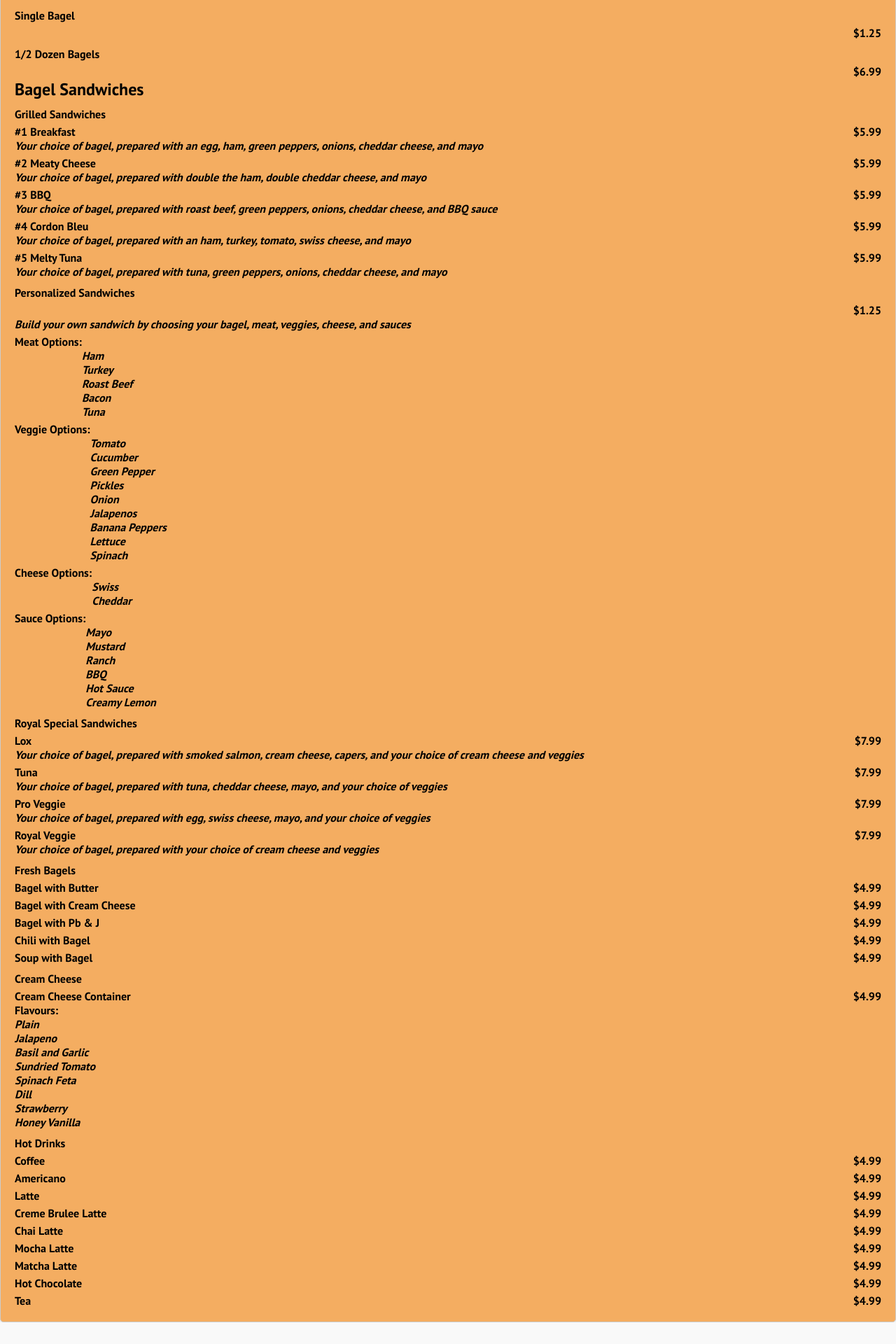
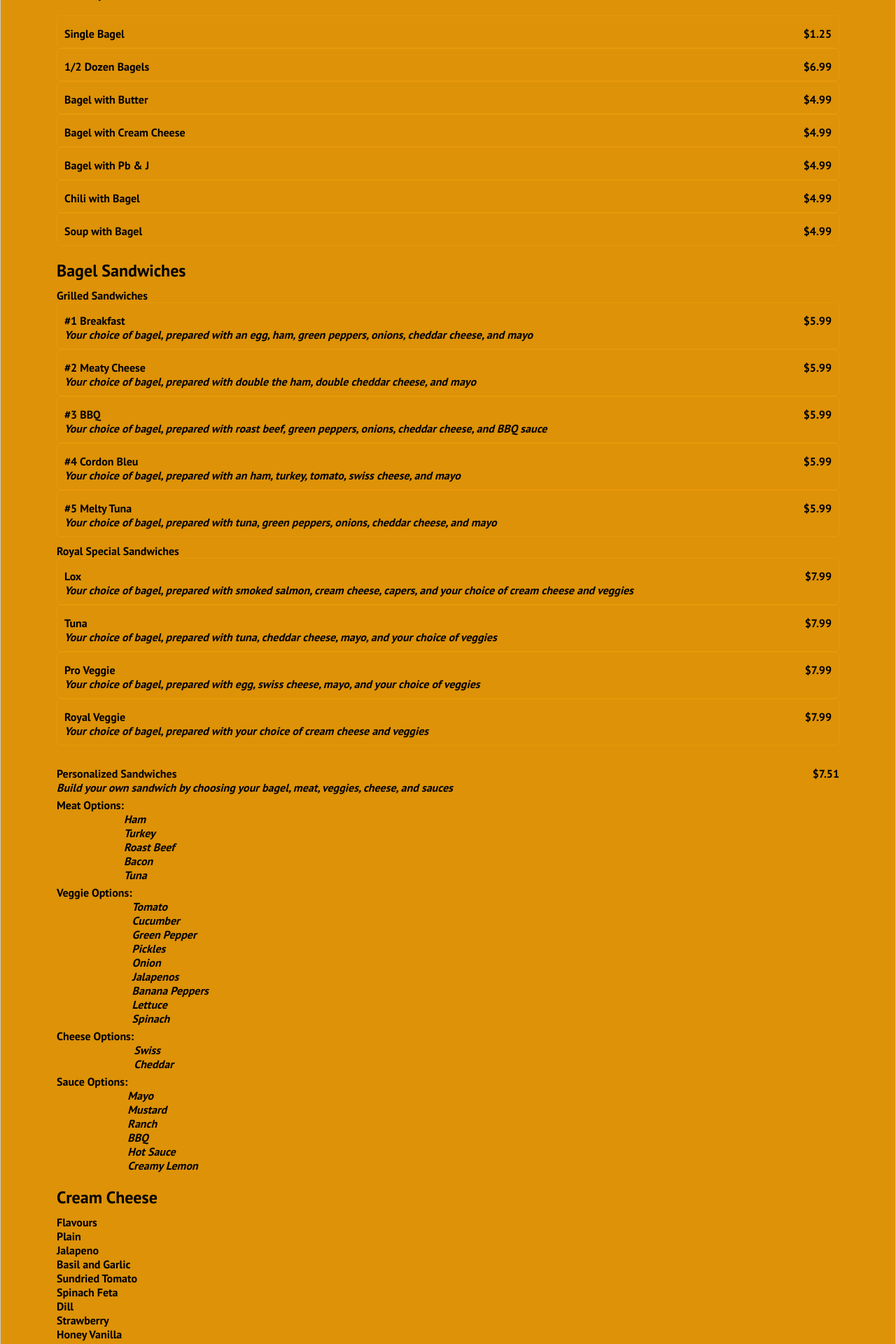
Before and after one commit to QuinnMarshal/Mount-Royal-Bagels, a React (Create React App) app: page /menu in a window 1280 px wide. Shown: the part 440-2360 px from the top of the page at 70% size. Before the commit the page ends 2329 px from the top, so only its background shows below. Built offline with nearby package versions, Linux system fonts and the light colour scheme.

Commit message:
edited nav bar to have logo and finished menu

```diff
--- a/src/components/Navbar.css
+++ b/src/components/Navbar.css
@@ -118,7 +118,7 @@
       position: absolute;
       top: 0;
       left: 0;
-      transform: translate(25%, 50%);
+      transform: translate(-1%, -6%);
     }
 
     .menu-icon {
--- a/src/components/Navbar.js
+++ b/src/components/Navbar.js
@@ -28,6 +28,7 @@ function Navbar() {
       <nav className='navbar'>
         <div className='navbar-container'>
             <Link to="/" className='navbar-logo' onClick={closeMobileMenu}>
+            <img src="images/logo.png" alt="Fresh Montreal Bagels" width="15%"></img>
                 Mount Royal Bagel Factory
             </Link>
             <div className='menu-icon' onClick={handleClick}>
--- a/src/components/pages/About.js
+++ b/src/components/pages/About.js
@@ -9,8 +9,8 @@ function About() {
     <body className='about-body'>
         <div class="container">
             <div class="image-box">
-                <img src="images/bagelimage.png" alt="Fresh Montreal Bagels" width="100%"></img>
-                </div>
+                <img src="images/bagels.png" alt="Fresh Montreal Bagels" width="100%"></img>
+            </div>
             <div class="text-box">
                 <h2>Our Story</h2>
                 <p style={{marginBottom: 20}}>Welcome to the Mount Royal Bagel Factory, your destination for the finest Montreal style bagels in the heart of Kelowna, BC. Our journey started with a passion for the authentic taste of Montreal bagels, and a commitment to bringing that tradition to the beautiful Okanagan Valley.</p>
--- a/src/components/pages/Menu.css
+++ b/src/components/pages/Menu.css
@@ -19,8 +19,10 @@ h1 {
 .menu-container {
     margin: 0 auto;
     min-height: calc(100vh - 80px);
-    background-color: #f4ad61;
+    background-color: #dd9207;
     padding: 20px;
+    padding-left: 80px;
+    padding-right: 80px;
     border: 1px solid #ccc;
     border-radius: 5px;
     box-shadow: 0 0 10px rgba(0, 0, 0, 0.1);
@@ -38,7 +40,11 @@ h2 {
     font-weight: bold;
     margin-top: 10px;
 }
-
+.title {
+    display: flex;
+    justify-content: space-between;
+    margin-top: 5px;
+}
 .item {
     display: flex;
     justify-content: space-between;
@@ -48,3 +54,21 @@ h2 {
     display: flex;
     margin-top: 5px;
 }
+
+.box{
+    border: 1px solid #e79909;
+    padding: 10px;
+    border-radius: 5px;
+}
+
+/* Add hover effect to items */
+.box:hover {
+    background-color: #e79909;
+    transition: background-color 0.3s;
+}
+
+/* Style description */
+.box p {
+    margin: 0;
+    font-style: italic;
+}
--- a/src/components/pages/Menu.js
+++ b/src/components/pages/Menu.js
@@ -7,10 +7,11 @@ function Menu() {
     <>
     <body>
     <div class="menu-container">
-        <span style={{display:"flex", justifyContent:"space-between"}}>
-            <h2>Bagel Flavors</h2>
+        <span>
+            <h2>Fresh Bagels</h2>
         </span>
         <div class="category">
+        <div class="subcategory">Flavours</div>
             <span>Plain</span><br></br>
             <span>Whole Wheat</span><br></br>
             <span>Cranberry</span><br></br>
@@ -24,52 +25,129 @@ function Menu() {
             <span>Poppy Seed</span><br></br>
             <span>Sesame Seed</span><br></br>
             <span>Everything</span><br></br>
-            <span>Rosemary Sea Salt</span><br></br><br></br>
+            <span>Rosemary Sea Salt</span>
         </div>
-        <div class="subcategory">Single Bagel</div>
+
+        <br></br>
+        <div class="box">
             <div class="item">
-                <span style={{display:"flex", justifyContent:"space-between"}}></span>
+                <span style={{display:"flex", justifyContent:"space-between"}}>Single Bagel</span>
                 <span>$1.25</span>
             </div>
-        <div class="subcategory">1/2 Dozen Bagels</div>
+        </div>
+        <div class="box">
             <div class="item">
-                <span style={{display:"flex", justifyContent:"space-between"}}></span>
+                <span style={{display:"flex", justifyContent:"space-between"}}>1/2 Dozen Bagels</span>
                 <span>$6.99</span>
             </div>
+        </div>
+            <div class="box">
+            <div class="item">
+                <span>Bagel with Butter</span>
+                <span>$4.99</span>
+            </div>
+            </div>
+            <div class="box">
+            <div class="item">
+                <span>Bagel with Cream Cheese</span>
+                <span>$4.99</span>
+            </div>
+            </div>
+            <div class="box">
+            <div class="item">
+                <span>Bagel with Pb & J</span>
+                <span>$4.99</span>
+            </div>
+            </div>
+            <div class="box">
+            <div class="item">
+                <span>Chili with Bagel</span>
+                <span>$4.99</span>
+            </div>
+            </div>
+            <div class="box">
+            <div class="item">
+                <span>Soup with Bagel</span>
+                <span>$4.99</span>
+            </div>
+            </div>
 
+        <br></br>
         <h2>Bagel Sandwiches</h2>
         <div class="category">
-            <div class="subcategory">Grilled Sandwiches</div>
-            <div class="item">
-                <span>#1 Breakfast</span>
-                <span>$5.99</span>
+                <div class="subcategory">Grilled Sandwiches</div>
+                <div class="box">
+                <div class="item">
+                    <span>#1 Breakfast</span>
+                    <span>$5.99</span>
+                </div>
+                <i>Your choice of bagel, prepared with an egg, ham, green peppers, onions, cheddar cheese, and mayo</i>
             </div>
-            <i>Your choice of bagel, prepared with an egg, ham, green peppers, onions, cheddar cheese, and mayo</i>
+            <div class="box">
             <div class="item">
                 <span>#2 Meaty Cheese</span>
                 <span>$5.99</span>
             </div>
             <i>Your choice of bagel, prepared with double the ham, double cheddar cheese, and mayo</i>
+            </div>
+            <div class="box">
             <div class="item">
                 <span>#3 BBQ</span>
                 <span>$5.99</span>
             </div>
             <i>Your choice of bagel, prepared with roast beef, green peppers, onions, cheddar cheese, and BBQ sauce</i>
+            </div>
+            <div class="box">
             <div class="item">
                 <span>#4 Cordon Bleu</span>
                 <span>$5.99</span>
             </div>
             <i>Your choice of bagel, prepared with an ham, turkey, tomato, swiss cheese, and mayo</i>
+            </div>
+            <div class="box">
             <div class="item">
                 <span>#5 Melty Tuna</span>
                 <span>$5.99</span>
             </div>
             <i>Your choice of bagel, prepared with tuna, green peppers, onions, cheddar cheese, and mayo</i>
+            </div>
 
-            <div class="subcategory">Personalized Sandwiches</div>
+            <div class="subcategory">Royal Special Sandwiches</div>
+            <div class="box">
             <div class="item">
-                <span style={{display:"flex", justifyContent:"space-between"}}></span>
-                <span>$1.25</span>
+                <span>Lox</span>
+                <span>$7.99</span>
+            </div>
+            <i>Your choice of bagel, prepared with smoked salmon, cream cheese, capers, and your choice of cream cheese and veggies</i>
+            </div>
+            <div class="box">
+            <div class="item">
+                <span>Tuna</span>
+                <span>$7.99</span>
+            </div>
+            <i>Your choice of bagel, prepared with tuna, cheddar cheese, mayo, and your choice of veggies</i>
+            </div>
+            <div class="box">
+            <div class="item">
+                <span>Pro Veggie</span>
+                <span>$7.99</span>
+            </div>
+            <i>Your choice of bagel, prepared with egg, swiss cheese, mayo, and your choice of veggies</i>
+            </div>
+            <div class="box">
+            <div class="item">
+                <span>Royal Veggie</span>
+                <span>$7.99</span>
+            </div>
+            <i>Your choice of bagel, prepared with your choice of cream cheese and veggies</i>
+            </div>
+            <br></br>
+
+            <div class="subcategory">
+                <div class="title">
+                    <span>Personalized Sandwiches</span>
+                    <span>$7.51</span>
+                </div>
             </div>
             <i>Build your own sandwich by choosing your bagel, meat, veggies, cheese, and sauces</i>
 
@@ -82,6 +160,7 @@ function Menu() {
                 <i>Tuna</i><br></br>
                 </ul>
             </div>
+
             <div class="toppings">
                 <span>Veggie Options:</span>
                 <ul><br></br><i>Tomato</i><br></br>
@@ -111,103 +190,89 @@ function Menu() {
                 <i>Creamy Lemon</i><br></br>
                 </ul>
             </div>
+            <br></br>
 
-            <div class="subcategory">Royal Special Sandwiches</div>
-            <div class="item">
-                <span>Lox</span>
-                <span>$7.99</span>
+            <h2>Cream Cheese</h2>
+            <div class="category"></div>
+
+            <div class="category">
+            <div class="subcategory">Flavours</div>
+            <ul><span>Plain</span><br></br>
+                <span>Jalapeno</span><br></br>
+                <span>Basil and Garlic</span><br></br>
+                <span>Sundried Tomato</span><br></br>
+                <span>Spinach Feta</span><br></br>
+                <span>Dill</span><br></br>
+                <span>Strawberry</span><br></br>
+                <span>Honey Vanilla</span>
+            </ul>
             </div>
-            <i>Your choice of bagel, prepared with smoked salmon, cream cheese, capers, and your choice of cream cheese and veggies</i>
-            <div class="item">
-                <span>Tuna</span>
-                <span>$7.99</span>
-            </div>
-            <i>Your choice of bagel, prepared with tuna, cheddar cheese, mayo, and your choice of veggies</i>
-            <div class="item">
-                <span>Pro Veggie</span>
-                <span>$7.99</span>
-            </div>
-            <i>Your choice of bagel, prepared with egg, swiss cheese, mayo, and your choice of veggies</i>
-            <div class="item">
-                <span>Royal Veggie</span>
-                <span>$7.99</span>
-            </div>
-            <i>Your choice of bagel, prepared with your choice of cream cheese and veggies</i>
+            <br></br>
 
-            <div class="subcategory">Fresh Bagels</div>
-            <div class="item">
-                <span>Bagel with Butter</span>
-                <span>$4.99</span>
-            </div>
-            <div class="item">
-                <span>Bagel with Cream Cheese</span>
-                <span>$4.99</span>
-            </div>
-            <div class="item">
-                <span>Bagel with Pb & J</span>
-                <span>$4.99</span>
-            </div>
-            <div class="item">
-                <span>Chili with Bagel</span>
-                <span>$4.99</span>
-            </div>
-            <div class="item">
-                <span>Soup with Bagel</span>
-                <span>$4.99</span>
-            </div>
-
-            <div class="subcategory">Cream Cheese</div>
+            <div class="box">
             <div class="item">
                 <span>Cream Cheese Container</span>
                 <span>$4.99</span>
             </div>
-            <span>Flavours:</span>
-            <ul><i>Plain</i><br></br>
-                <i>Jalapeno</i><br></br>
-                <i>Basil and Garlic</i><br></br>
-                <i>Sundried Tomato</i><br></br>
-                <i>Spinach Feta</i><br></br>
-                <i>Dill</i><br></br>
-                <i>Strawberry</i><br></br>
-                <i>Honey Vanilla</i><br></br>
-            </ul>
+            </div>
 
-            <div class="subcategory">Hot Drinks</div>
+            <br></br>
+            <h2>Hot Drinks</h2>
+            <div class="category">
+            <div class="box">
             <div class="item">
                 <span>Coffee</span>
                 <span>$4.99</span>
             </div>
+            </div>
+            <div class="box">
             <div class="item">
                 <span>Americano</span>
                 <span>$4.99</span>
             </div>
+            </div>
+            <div class="box">
             <div class="item">
                 <span>Latte</span>
                 <span>$4.99</span>
             </div>
+            </div>
+            <div class="box">
             <div class="item">
                 <span>Creme Brulee Latte</span>
                 <span>$4.99</span>
             </div>
+            </div>
+            <div class="box">
             <div class="item">
                 <span>Chai Latte</span>
                 <span>$4.99</span>
             </div>
+            </div>
+            <div class="box">
             <div class="item">
                 <span>Mocha Latte</span>
                 <span>$4.99</span>
             </div>
+            </div>
+            <div class="box">
             <div class="item">
                 <span>Matcha Latte</span>
                 <span>$4.99</span>
             </div>
+            </div>
+            <div class="box">
             <div class="item">
                 <span>Hot Chocolate</span>
                 <span>$4.99</span>
             </div>
+            </div>
+            <div class="box">
             <div class="item">
                 <span>Tea</span>
                 <span>$4.99</span>
+            </div>
+            </div>
             </div>
         </div>
     </div>
```
Also changed, not shown: src/components/pages/About.css (+4 -5 lines), public/images/bagels.png (added), public/images/logo.png (added).
